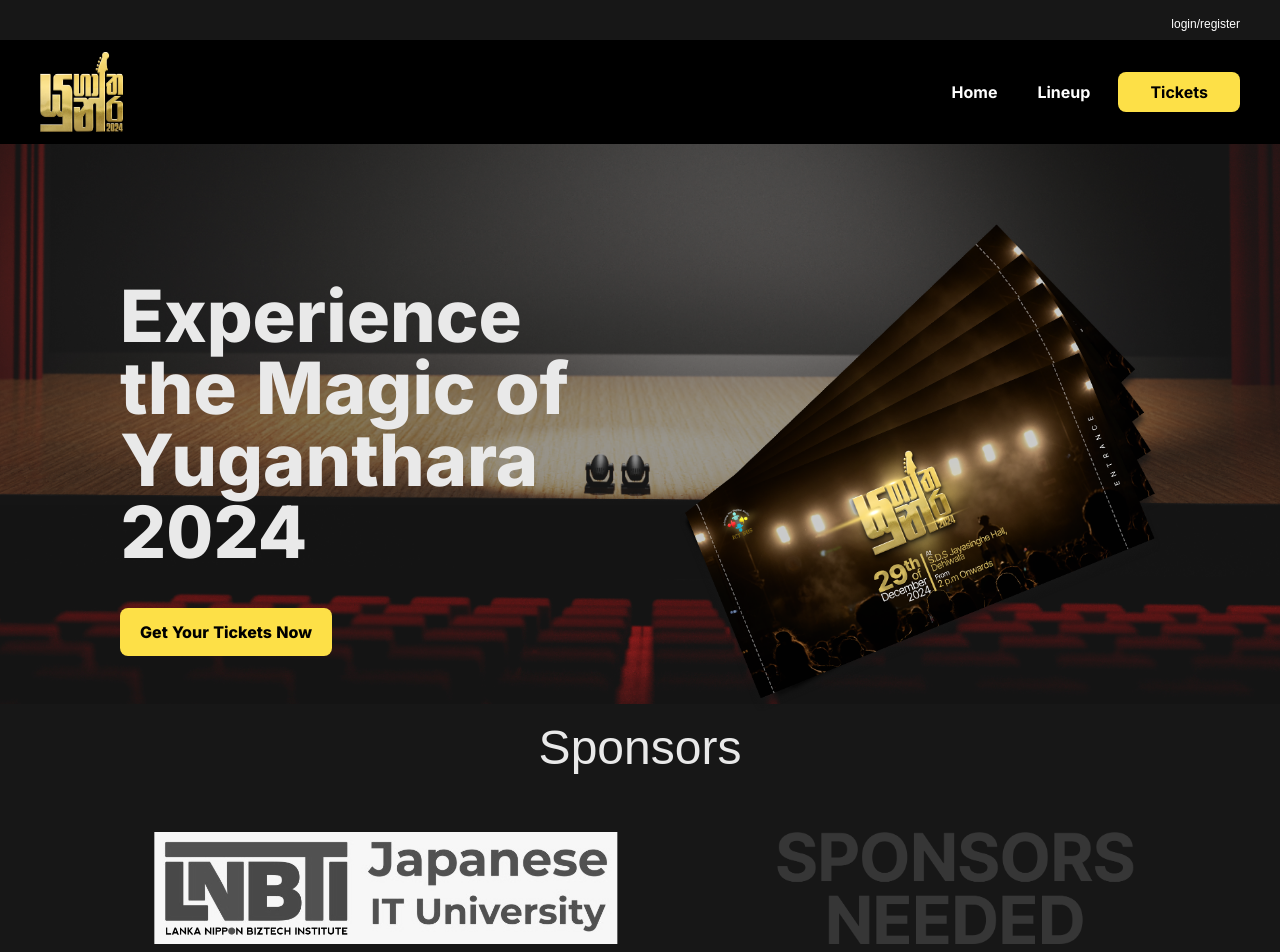
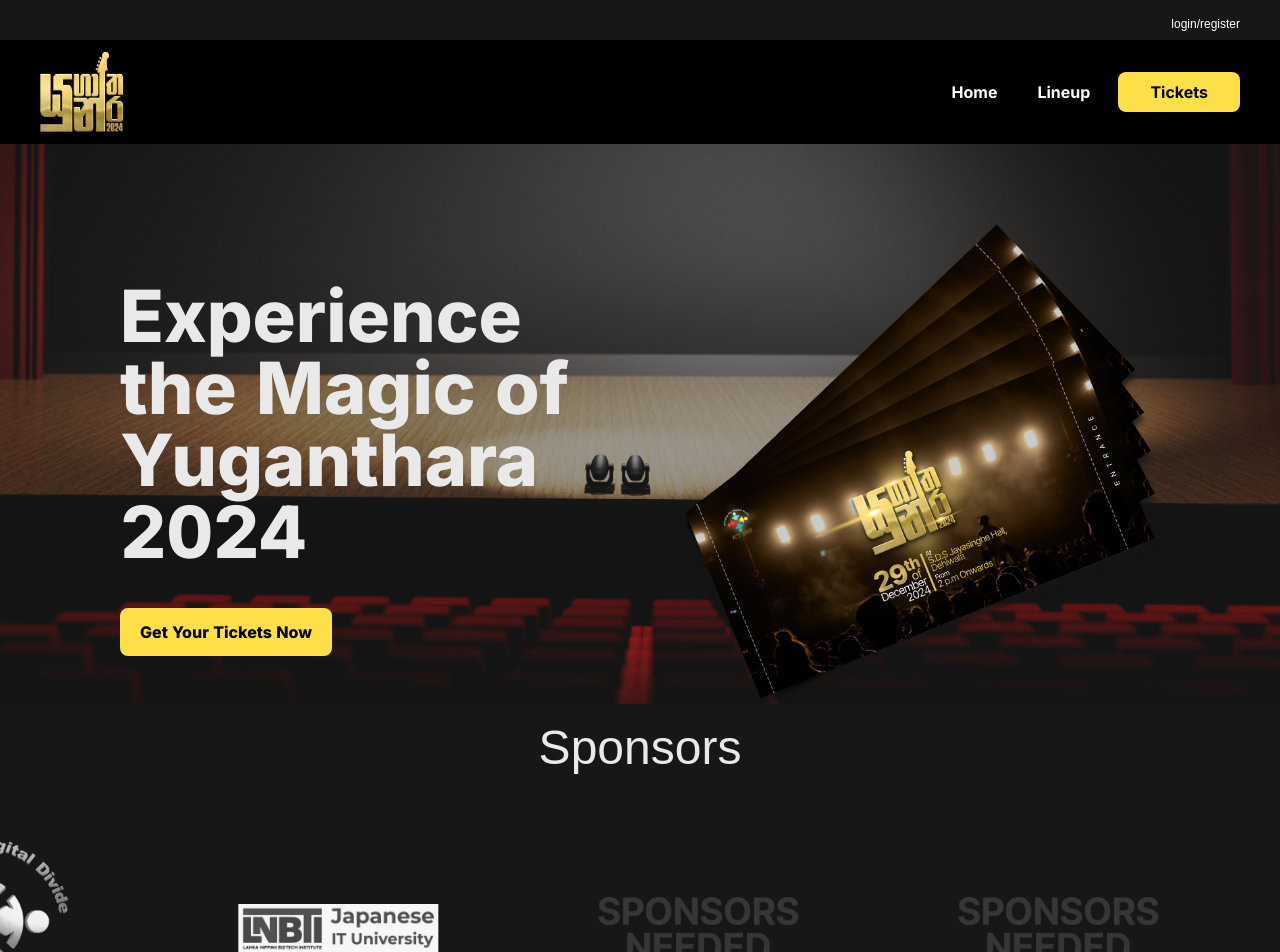
Before and after one commit to ayodyabanuka/yuganthara, a Next.js app: page / in a window 1280 px wide. Shown: the top 952 px of the page. Built offline with nearby package versions, Linux system fonts and the light colour scheme; a web font is replaced by a local one.

Commit message:
logo size update

```diff
--- a/src/app/components/sponsor-scroll.tsx
+++ b/src/app/components/sponsor-scroll.tsx
@@ -18,23 +18,23 @@ const SponsorCarousel: FC<SponsorCarouselProps> = ({ logos }) => {
                             >
                                    {logos.map((logo, index) => (
                                           <div key={index} className="flex-shrink-0 flex gap-10 items-center">
-                                                 <Image src={logo} alt={`Sponsor ${index}`} width={1000} height={1000} className="h-28 w-fit aspect-auto grayscale hover:grayscale-0" />
+                                                 <Image src={logo} alt={`Sponsor ${index}`} width={200} height={200} className=" h-fit grayscale hover:grayscale-0" />
                                           </div>
                                    ))}
                                    {/* Duplicate the logos for seamless scrolling */}
                                    {logos.map((logo, index) => (
                                           <div key={index + logos.length} className="flex-shrink-0 flex gap-10 items-center">
-                                                 <Image src={logo} alt={`Sponsor ${index}`} width={1000} height={1000} className="h-28  w-fit aspect-auto grayscale hover:grayscale-0" />
+                                                 <Image src={logo} alt={`Sponsor ${index}`} width={200} height={200} className="  h-fit grayscale hover:grayscale-0" />
                                           </div>
                                    ))}
                                    {logos.map((logo, index) => (
                                           <div key={index + logos.length} className="flex-shrink-0 flex gap-10 items-center">
-                                                 <Image src={logo} alt={`Sponsor ${index}`} width={1000} height={1000} className="h-28  w-fit aspect-auto grayscale hover:grayscale-0" />
+                                                 <Image src={logo} alt={`Sponsor ${index}`} width={200} height={200} className="  h-fit grayscale hover:grayscale-0" />
                                           </div>
                                    ))}
                                    {logos.map((logo, index) => (
                                           <div key={index + logos.length} className="flex-shrink-0 flex gap-10 items-center">
-                                                 <Image src={logo} alt={`Sponsor ${index}`} width={1000} height={1000} className="h-28  w-fit aspect-auto grayscale hover:grayscale-0" />
+                                                 <Image src={logo} alt={`Sponsor ${index}`} width={200} height={200} className="  h-fit grayscale hover:grayscale-0" />
                                           </div>
                                    ))}
                             </motion.div>
```
